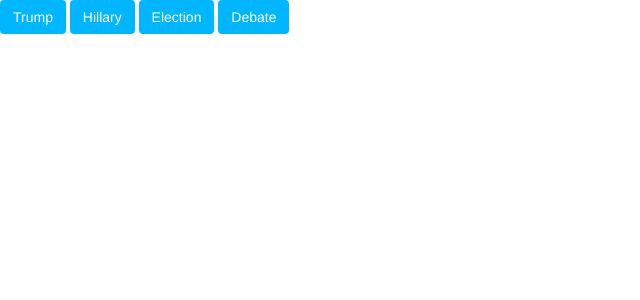
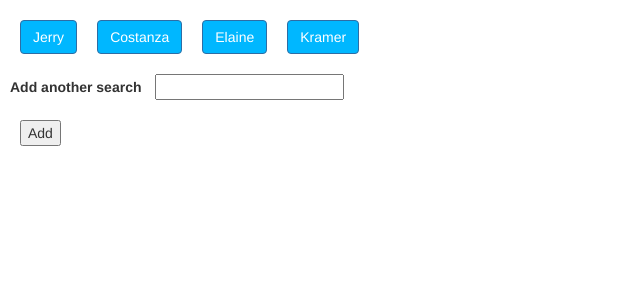
Before and after one commit to rgtalbot/Giphy, a PHP site: page / in a window 1280 px wide. Shown: the top 300 px of the page, without its empty margins (0-640 px from the left). Run offline with PHP 8.4, Linux system fonts and the light colour scheme; some libraries are stand-ins or nearby versions.

Commit message:
changed to seinfeld theme

```diff
--- a/assets/css/style.css
+++ b/assets/css/style.css
@@ -1,6 +1,9 @@
-iframe {
+img {
+    height: 400px;
     width: 400px;
-    height: 280px;
+    min-width: 200px;
+    min-height: 200px;
+    float: left;
 }
 .search {
     background-color: #00B7FF;
@@ -9,3 +12,7 @@
 .search:hover {
     background-color: #2db34a;
 }
+
+button, div, form, input {
+    margin: 10px;
+}
--- a/assets/javascript/app.js
+++ b/assets/javascript/app.js
@@ -1,22 +1,51 @@
 $(document).ready(function () {
 
 
-    $(".search").on('click', function () {
-        var search = $(this).data('query');
+    var array = ["Jerry", "Costanza", "Elaine", "Kramer"];
+
+    function renderButtons() {
+        $('#buttonView').empty();
+        $.each(array, function (index, value) {
+            var addedButton = $('<button>')
+                .addClass('search btn btn-primary')
+                .attr('data-name', value)
+                .html(value);
+            $('#buttonView').append(addedButton);
+        });
+    }
+
+    function displayGIF() {
+        console.log('working');
+        var search = $(this).data('name');
         $.ajax({
-            url: "http://api.giphy.com/v1/gifs/search",
+            url: "https://api.giphy.com/v1/gifs/search",
             data: {
-                limit: 21,
+                limit: 15,
                 api_key: "dc6zaTOxFJmzC",
-                q: search
+                q: search + '+seinfeld'
             }, method: 'GET'
         })
             .done(function (response) {
                 $('#results').empty();
                 $.each(response.data, function (key, gif) {
-                    $('#results').append('<iframe src ="' + gif.embed_url + '",/>');
+                    var displayImage = $('<img>')
+                    .addClass('image')
+                        .attr('src', gif.images.original.url);
+                    $('#results').append(displayImage);
                 })
             });
-    });
+    }
 
+    $('#addGIF').on('click', function() {
+        var textInput = $('#gif-input').val();
+        if (textInput != "") {
+            array.push(textInput);
+            renderButtons();
+        }
+        $('#gif-input').val("");
+        return false;
+    })
+    $(document).on('click', '.search', displayGIF);
+
+    renderButtons();
 });
--- a/index.html
+++ b/index.html
@@ -11,10 +11,13 @@
 </head>
 
 <body>
-<div class="search btn" data-query="trump">Trump</div>
-<div class="search btn" data-query="hillary">Hillary</div>
-<div class="search btn" data-query="election">Election</div>
-<div class="search btn" data-query="debate">Debate</div>
+<div id="buttonView"></div>
+<form id="gif-form">
+    <label for="gif-input">Add another search</label>
+    <input type="text" id="gif-input"><br>
+
+    <input id="addGIF" type="submit" value="Add">
+</form>
 <div id="results"></div>
 <script src="https://ajax.googleapis.com/ajax/libs/jquery/1.11.0/jquery.min.js"></script>
 <script src="assets/javascript/app.js"></script>
```
